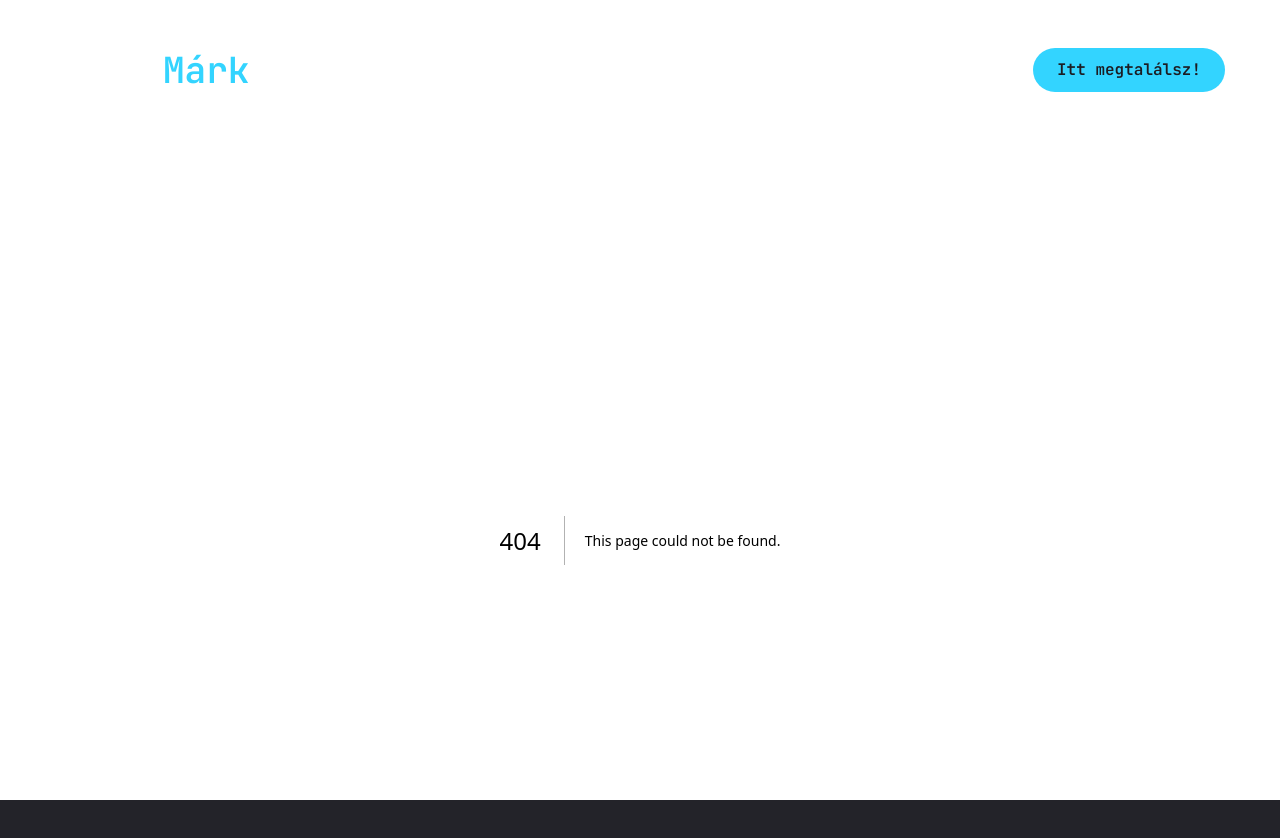
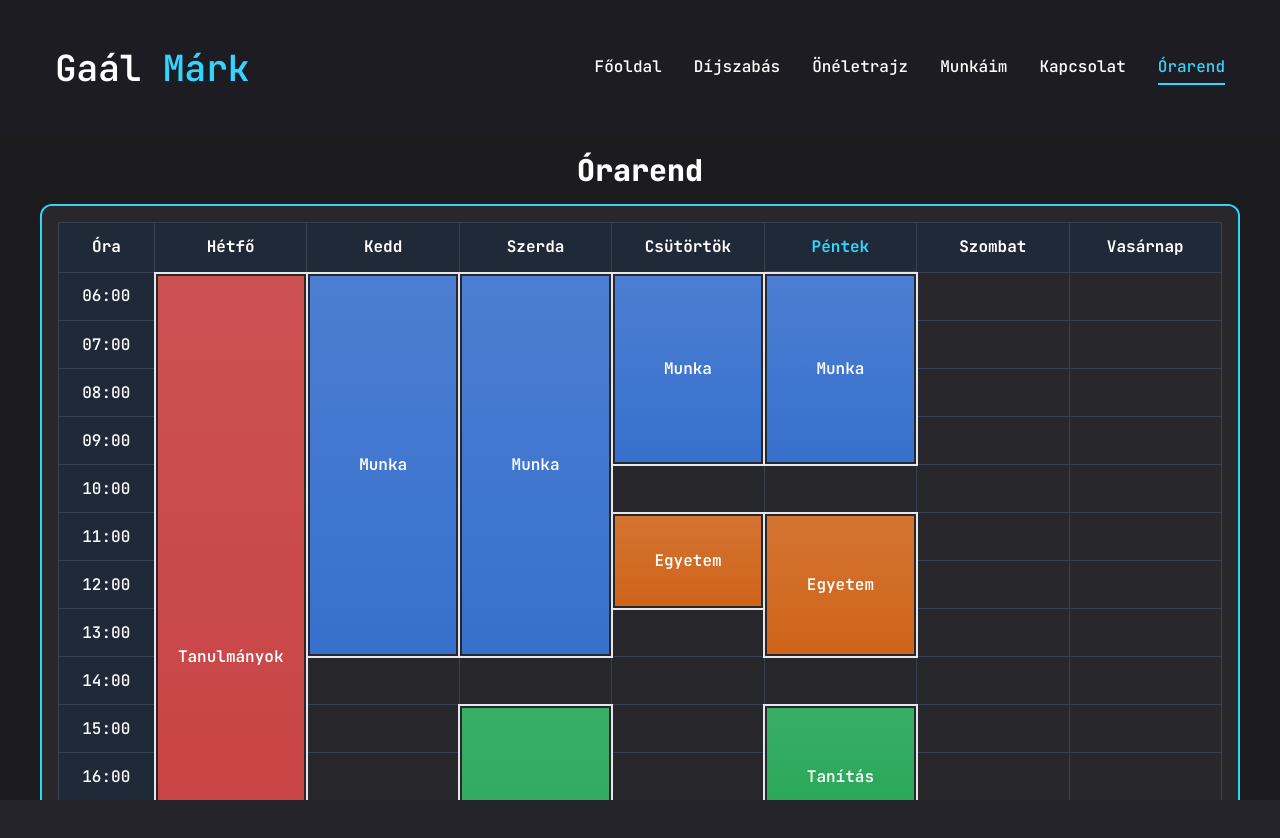
Before and after one commit to markgaal068/ujportfolio, a Next.js app: page /schedule in a window 1280 px wide. Before the commit this address had no page. Shown: the top 838 px of the page. Built offline with nearby package versions, Linux system fonts and the light colour scheme.

Commit message:
Schedule

```diff
--- /dev/null
+++ b/app/schedule/page.jsx
@@ -0,0 +1,241 @@
+"use client";
+
+import React, { useEffect, useState, useRef } from "react";
+
+const events = [
+  { day: "Hétfő", start: "06:00", end: "22:00", title: "Tanulmányok", color: "bg-red-500/80" },
+  { day: "Kedd", start: "6:30", end: "14:00", title: "Munka", color: "bg-blue-500/80" },
+  { day: "Kedd", start: "17:00", end: "22:00", title: "Kézilabda", color: "bg-yellow-500/80" },
+  { day: "Szerda", start: "6:30", end: "14:00", title: "Munka", color: "bg-blue-500/80" },
+  { day: "Szerda", start: "15:30", end: "21:00", title: "Tanítás", color: "bg-green-500/80" },
+  { day: "Csütörtök", start: "6:00", end: "10:00", title: "Munka", color: "bg-blue-500/80" },
+  { day: "Csütörtök", start: "11:00", end: "13:00", title: "Egyetem", color: "bg-orange-500/80" },
+  { day: "Csütörtök", start: "17:00", end: "22:00", title: "Kézilabda", color: "bg-yellow-500/80" },
+  { day: "Péntek", start: "6:00", end: "10:00", title: "Munka", color: "bg-blue-500/80" },
+  { day: "Péntek", start: "11:00", end: "14:00", title: "Egyetem", color: "bg-orange-500/80" },
+  { day: "Péntek", start: "15:00", end: "18:00", title: "Tanítás", color: "bg-green-500/80" },
+
+
+];
+
+const days = ["Hétfő", "Kedd", "Szerda", "Csütörtök", "Péntek", "Szombat", "Vasárnap"];
+const hours = Array.from({ length: 17 }, (_, i) => `${String(i + 6).padStart(2, "0")}:00`);
+
+const timeToMinutes = (time) => {
+  const [h, m] = time.split(":").map(Number);
+  return h * 60 + m;
+};
+
+const getBorderColor = (bgColor) => {
+  if (bgColor) {
+    const color = bgColor.split('/')[0].replace('bg-', 'border-');
+    return `${color}`;
+  }
+  return 'border-gray-700';
+};
+
+export default function OrarendTable() {
+  const [loading, setLoading] = useState(true);
+  const [currentTime, setCurrentTime] = useState(new Date());
+  const [currentDayIndex, setCurrentDayIndex] = useState(
+    new Date().getDay() === 0 ? 6 : new Date().getDay() - 1
+  );
+  const [touchStart, setTouchStart] = useState(0);
+  const [touchEnd, setTouchEnd] = useState(0);
+  const tableRef = useRef(null);
+
+  const isMobile = typeof window !== 'undefined' && window.innerWidth < 768;
+
+  useEffect(() => {
+    const loadingTimer = setTimeout(() => setLoading(false), 500);
+    const timeTimer = setInterval(() => setCurrentTime(new Date()), 60000);
+
+    // Handle swipe gestures
+    const handleTouchStart = (e) => {
+      setTouchStart(e.targetTouches[0].clientX);
+    };
+
+    const handleTouchMove = (e) => {
+      setTouchEnd(e.targetTouches[0].clientX);
+    };
+
+    const handleTouchEnd = () => {
+      if (touchStart - touchEnd > 50) {
+        // Swipe left
+        setCurrentDayIndex((prev) => (prev < days.length - 1 ? prev + 1 : prev));
+      }
+
+      if (touchStart - touchEnd < -50) {
+        // Swipe right
+        setCurrentDayIndex((prev) => (prev > 0 ? prev - 1 : prev));
+      }
+    };
+
+    if (isMobile && tableRef.current) {
+      tableRef.current.addEventListener('touchstart', handleTouchStart);
+      tableRef.current.addEventListener('touchmove', handleTouchMove);
+      tableRef.current.addEventListener('touchend', handleTouchEnd);
+    }
+
+    return () => {
+      clearTimeout(loadingTimer);
+      clearInterval(timeTimer);
+      if (isMobile && tableRef.current) {
+        tableRef.current.removeEventListener('touchstart', handleTouchStart);
+        tableRef.current.removeEventListener('touchmove', handleTouchMove);
+        tableRef.current.removeEventListener('touchend', handleTouchEnd);
+      }
+    };
+  }, [touchStart, touchEnd, isMobile]);
+
+  if (loading) {
+    return (
+      <div className="h-screen w-screen bg-[#1c1c1f] flex items-center justify-center">
+        <span className="text-white text-xl">Betöltés...</span>
+      </div>
+    );
+  }
+
+  const firstHour = 6 * 60;
+  const cellHeight = 48;
+  const headerHeight = 48;
+  const now = currentTime.getHours() * 60 + currentTime.getMinutes();
+  const timeLineTop = headerHeight + ((now - firstHour) / 60) * cellHeight;
+
+  const renderDayHeaders = () => {
+    if (isMobile) {
+      return (
+        <th
+          className="border border-gray-700 p-2 bg-gray-800 text-accent border-b-2 border-accent"
+          colSpan={1}
+        >
+          {days[currentDayIndex]}
+        </th>
+      );
+    }
+    return days.map((day, index) => (
+      <th
+        key={day}
+        className={`border border-gray-700 p-2 bg-gray-800 ${
+          currentDayIndex === index ? 'text-accent border-b-2 border-accent' : ''
+        }`}
+      >
+        {day}
+      </th>
+    ));
+  };
+
+  const renderDayColumns = (hour) => {
+    if (isMobile) {
+      const day = days[currentDayIndex];
+      const event = events.find(
+        (e) => e.day === day && timeToMinutes(e.start) >= timeToMinutes(hour) && timeToMinutes(e.start) < timeToMinutes(hour) + 60
+      );
+
+      const isSpanned = events.some(
+        (e) => e.day === day && timeToMinutes(e.start) < timeToMinutes(hour) && timeToMinutes(e.end) > timeToMinutes(hour)
+      );
+
+      if (isSpanned) {
+        return null;
+      }
+
+      if (event) {
+        const durationMinutes = timeToMinutes(event.end) - timeToMinutes(event.start);
+        const rowSpan = Math.ceil(durationMinutes / 60);
+        const borderColor = getBorderColor(event.color);
+
+        return (
+          <td
+            key={`${day}-${hour}`}
+            rowSpan={rowSpan}
+            className={`relative ${borderColor} border-2`}
+          >
+            <div className={`absolute inset-0 ${event.color} bg-gradient-to-b from-white/10 to-transparent flex items-center justify-center text-white font-semibold rounded-sm m-0.5`}>
+              {event.title}
+            </div>
+          </td>
+        );
+      }
+
+      return <td key={`${day}-${hour}`} className="border border-gray-700 p-1"></td>;
+    }
+
+    return days.map((day) => {
+      const event = events.find(
+        (e) => e.day === day && timeToMinutes(e.start) >= timeToMinutes(hour) && timeToMinutes(e.start) < timeToMinutes(hour) + 60
+      );
+
+      const isSpanned = events.some(
+        (e) => e.day === day && timeToMinutes(e.start) < timeToMinutes(hour) && timeToMinutes(e.end) > timeToMinutes(hour)
+      );
+
+      if (isSpanned) {
+        return null;
+      }
+
+      if (event) {
+        const durationMinutes = timeToMinutes(event.end) - timeToMinutes(event.start);
+        const rowSpan = Math.ceil(durationMinutes / 60);
+        const borderColor = getBorderColor(event.color);
+
+        return (
+          <td
+            key={`${day}-${hour}`}
+            rowSpan={rowSpan}
+            className={`relative ${borderColor} border-2`}
+          >
+            <div className={`absolute inset-0 ${event.color} bg-gradient-to-b from-white/10 to-transparent flex items-center justify-center text-white font-semibold rounded-sm m-0.5`}>
+              {event.title}
+            </div>
+          </td>
+        );
+      }
+
+      return <td key={`${day}-${hour}`} className="border border-gray-700 p-1"></td>;
+    });
+  };
+
+  return (
+    <div className="h-screen w-screen bg-[#1c1c1f] flex flex-col items-center pt-4 overflow-hidden">
+      <h1 className="text-3xl font-extrabold mb-4 text-white">Órarend</h1>
+      <div
+        className="bg-[#27272c] rounded-xl shadow-xl border-2 border-accent p-4 w-[95vw] max-w-[1200px] h-[calc(100vh-120px)] overflow-auto relative"
+        ref={tableRef}
+      >
+        <table className="border-collapse table-fixed w-full">
+          <thead>
+            <tr>
+              <th className="border border-gray-700 p-2 w-24 bg-gray-800">Óra</th>
+              {renderDayHeaders()}
+            </tr>
+          </thead>
+          <tbody>
+            {/* Current time indicator */}
+            {now >= firstHour && now < firstHour + hours.length * 60 && (
+              <tr className="absolute left-0 right-0 z-30 pointer-events-none" style={{ top: `${timeLineTop}px` }}>
+                <td colSpan={days.length + 1}>
+                  <div className="h-0.5 bg-accent-bright shadow-lg shadow-accent-bright/50" />
+                </td>
+              </tr>
+            )}
+
+            {hours.map((hour) => (
+              <tr key={hour} className="h-12 border-b border-gray-700 hover:bg-gray-700/30 transition-colors">
+                <td className="border-x border-gray-700 p-1 text-center font-medium bg-gray-800">
+                  {hour}
+                </td>
+                {renderDayColumns(hour)}
+              </tr>
+            ))}
+          </tbody>
+        </table>
+        {isMobile && (
+          <div className="mt-2 text-center text-gray-400 text-sm">
+            Balra/jobbra húzással változtathat napot
+          </div>
+        )}
+      </div>
+    </div>
+  );
+}
--- a/components/Header.jsx
+++ b/components/Header.jsx
@@ -21,9 +21,9 @@ const Header = () => {
                 {/*ASZTALI NÉZET NAVBAR & hire me gomb*/}
                 <div className="hidden xl:flex items-center gap-8">
                     <Nav />
-                    <Link href="/contact">
+                    {/* <Link href="/contact">
                         <Button>Itt megtalálsz!</Button>
-                    </Link>
+                    </Link> */}
                 </div>
 
 
--- a/components/MobileNav.jsx
+++ b/components/MobileNav.jsx
@@ -26,6 +26,10 @@ const links = [
         name: 'kapcsolat',
         path: "/contact",
     },
+    {
+        name: "órarend",
+        path: "/schedule",
+    }
 ]
 
 
--- a/components/Nav.jsx
+++ b/components/Nav.jsx
@@ -25,6 +25,10 @@ const links = [
         name: "kapcsolat",
         path: "/contact",
     },
+    {
+        name: "órarend",
+        path: "/schedule",
+    }
 ]
 
 const Nav = () => {
--- a/components/Stats.jsx
+++ b/components/Stats.jsx
@@ -8,15 +8,15 @@ const stats = [
         text: "Év tapasztalat"
     },
     {
-        num: 13,
+        num: 16,
         text: "Elkészített projekt"
     },
     {
-        num: 21,
+        num: 27,
         text: "Oktatott diák"
     },
     {
-        num: 693,
+        num: 734,
         text: "Megtartott óra"
     }
 ]
```
